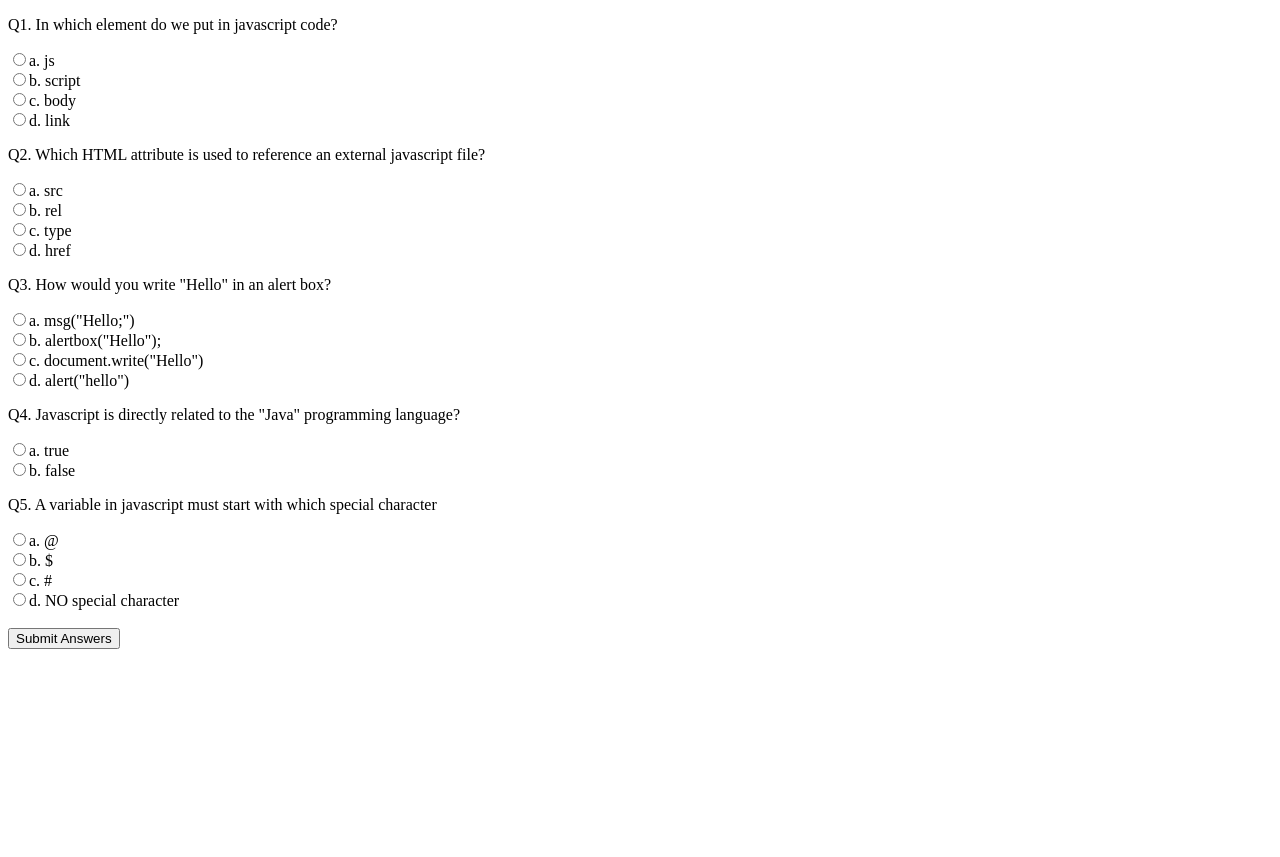
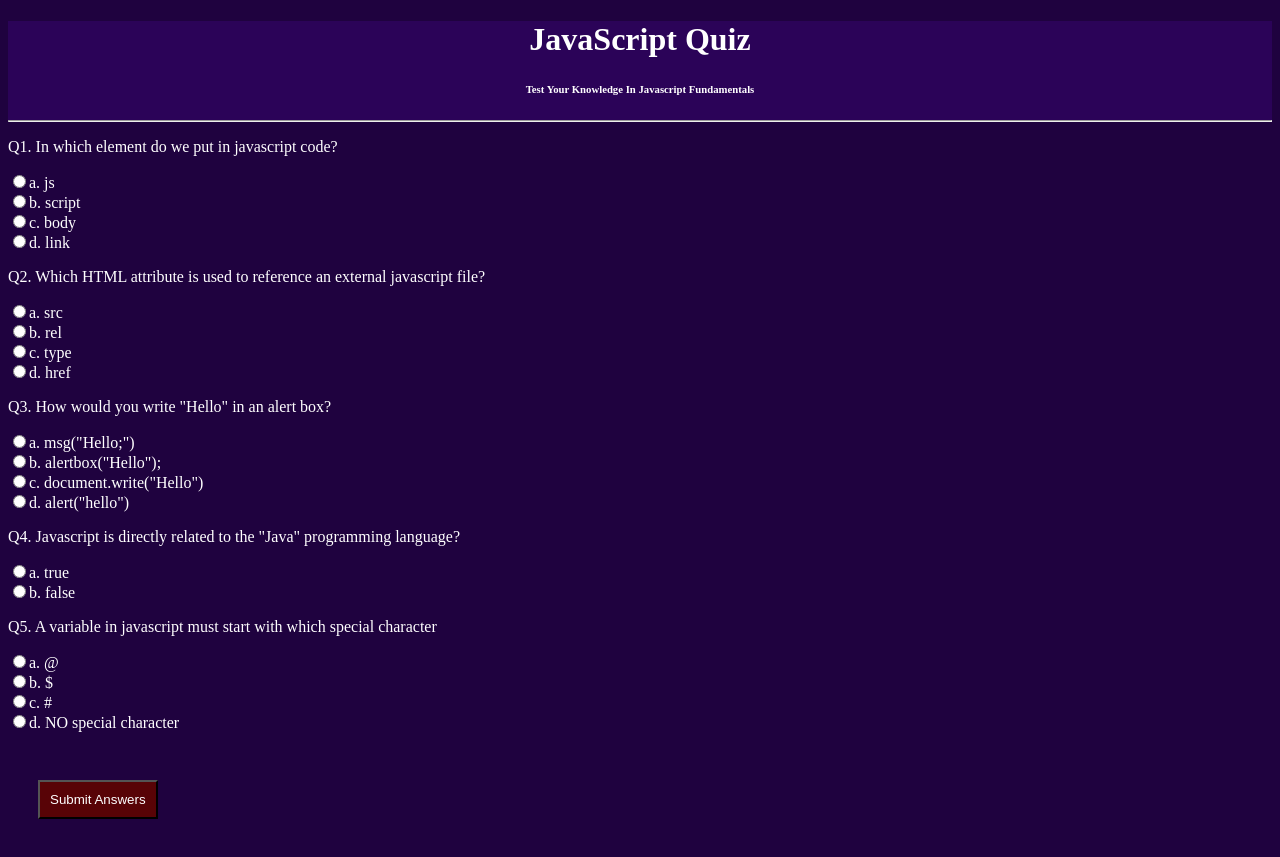
Before and after one commit to achchuthan-suntharalingam/quiz_app, a plain HTML site: page index.html in a window 1280 px wide. Before the commit the page ends 800 px from the top, so only its background shows below. Drawn offline with Linux system fonts and the light colour scheme.

Commit message:
css added

```diff
--- a/index.html
+++ b/index.html
@@ -4,11 +4,17 @@
   <meta charset="UTF-8">
   <meta http-equiv="X-UA-Compatible" content="IE=edge">
   <meta name="viewport" content="width=device-width, initial-scale=1.0">
+  <link rel="stylesheet" type="text/css" href="quiz.css">
   <title>quiz app</title>
 </head>
 <body>
+  <div class="head">
+    <h1>JavaScript Quiz</h1>
+    <h6>Test Your Knowledge In Javascript Fundamentals</h6>
+    <hr>
+  </div>
 
-  <form>
+  <form class="quiz">
     <p>Q1. In which element do we put in javascript code?</p>
     <input type="radio" name="q1" value="a">a. js<br>
     <input type="radio" name="q1" value="b">b. script<br>
@@ -37,7 +43,9 @@
     <input type="radio" name="q5" value="c">c. #<br>
     <input type="radio" name="q5" value="d">d. NO special character<br><br>
 
-    <input type="submit" value="Submit Answers">
+    <div class="submitbutton">
+      <input type="submit" value="Submit Answers" id="button">
+    </div>
   </form>
 
 
--- /dev/null
+++ b/quiz.css
@@ -0,0 +1,11 @@
+.head{text-align: center;
+      background-color:#2B0358;
+      color: white;}
+body{background-color:#1F023F;
+      color:white;}
+
+#button{background-color: #580306;
+        color:white;
+      padding:10px;}
+
+.submitbutton{padding:30px;}
```
